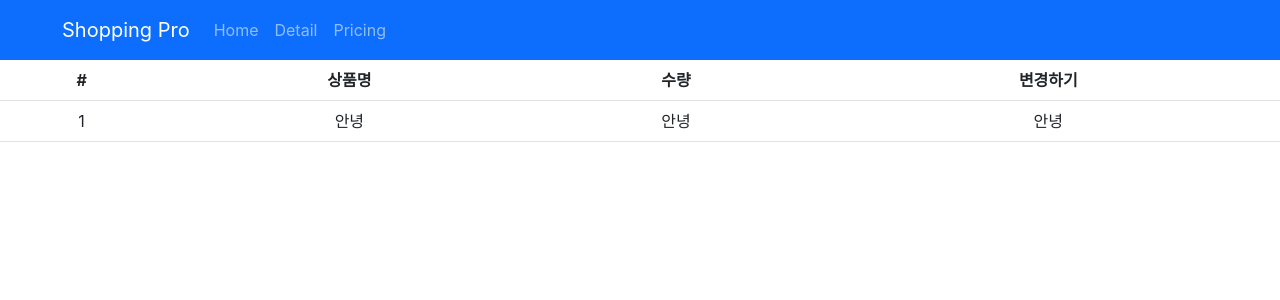
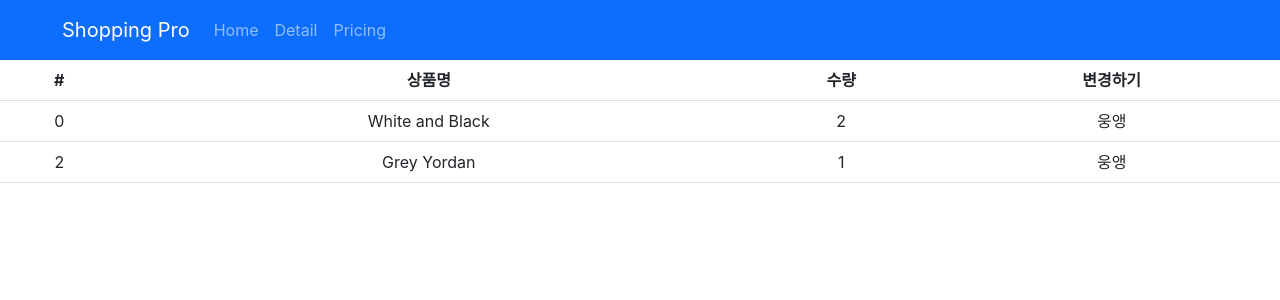
Before and after one commit to giirrr/shop, a React (Create React App) app: page /cart in a window 1280 px wide. Shown: the top 300 px of the page. Built offline with nearby package versions, Linux system fonts and the light colour scheme.

Commit message:
redux state 사용&map함수 활용 숙제

```diff
--- a/src/pages/Cart.js
+++ b/src/pages/Cart.js
@@ -3,10 +3,14 @@ import { useSelector } from "react-redux";
 
 function Cart() {
   let a = useSelector((state) => {
-    return state.user;
-    // return state;
+    // return state.user;  이래 하면 state에 저장된 user 이란 state만 사용가능
+    return state; //이렇게 하면 a에 저장된 state 다 가져옴
+
+    // 중괄호랑{} return은 동시에 생략가능
+    // ((state) => {return state.user})
+    //   =>  여기서 ((state) => state.user);
   });
-  console.log(a);
+  console.log(a.바구니용);
   return (
     <div>
       <Table>
@@ -22,13 +26,18 @@ function Cart() {
           </tr>
         </thead>
         <tbody>
-          {/* 본 내용 */}
-          <tr>
-            <td>1</td>
-            <td>안녕</td>
-            <td>안녕</td>
-            <td>안녕</td>
-          </tr>
+          {/* a값 중복돼서 그런지 오류나서 w로 변경해줌 */}
+          {/* i대신 a넣으면 개같이 오류 발생 */}
+          {a.바구니용.map(function (w, i) {
+            return (
+              <tr>
+                <td>{a.바구니용[i].id}</td>
+                <td>{a.바구니용[i].name}</td>
+                <td>{a.바구니용[i].count}</td>
+                <td>웅앵</td>
+              </tr>
+            );
+          })}
         </tbody>
       </Table>
     </div>
--- a/src/store.js
+++ b/src/store.js
@@ -9,9 +9,18 @@ let stock = createSlice({
   initialState: [10, 11, 12],
 });
 
+let cartdata = createSlice({
+  name: "cartdata",
+  initialState: [
+    { id: 0, name: "White and Black", count: 2 },
+    { id: 2, name: "Grey Yordan", count: 1 },
+  ],
+});
+
 export default configureStore({
   reducer: {
     user: user.reducer,
     작명: stock.reducer,
+    바구니용: cartdata.reducer,
   },
 });
```
